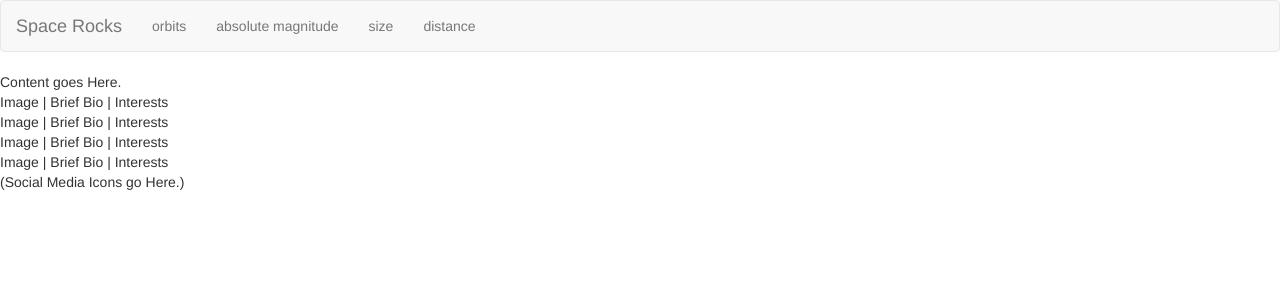
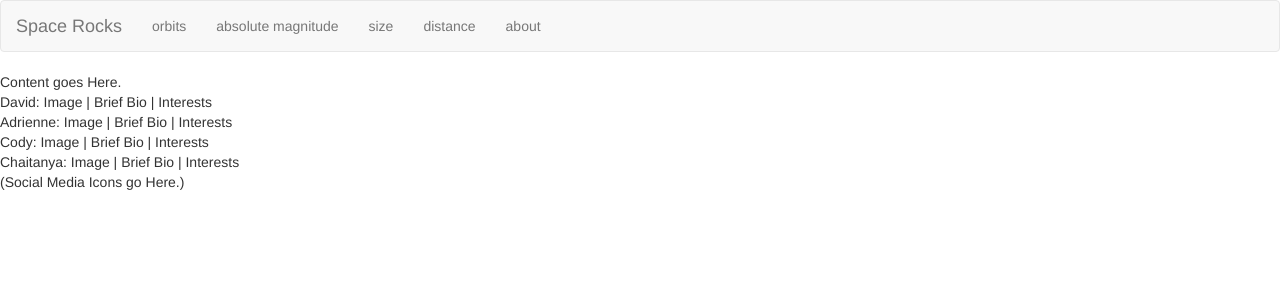
Before and after one commit to dave5801/space-rocks, a Python web app: template space_rocks/templates/about_us.jinja2 in a window 1280 px wide. Shown: the top 300 px of the page. Run offline with Jinja, Linux system fonts and the light colour scheme; the template is opened without the code that fills it, so the values that code supplies are empty; some libraries are stand-ins or nearby versions.

Commit message:
added route for about page

```diff
--- a/space_rocks/templates/about_us.jinja2
+++ b/space_rocks/templates/about_us.jinja2
@@ -4,10 +4,10 @@
 
 <div class="about-us">
 
-    <div class="about-david"> Image | Brief Bio | Interests</div>
-    <div class="about-adrienne">Image | Brief Bio | Interests</div>
-    <div class="about-cody">Image | Brief Bio | Interests</div>
-    <div class="about-chaitanya">Image | Brief Bio | Interests</div>
+    <div class="about-david">David: Image | Brief Bio | Interests</div>
+    <div class="about-adrienne">Adrienne: Image | Brief Bio | Interests</div>
+    <div class="about-cody">Cody: Image | Brief Bio | Interests</div>
+    <div class="about-chaitanya">Chaitanya: Image | Brief Bio | Interests</div>
 
 </div>
 
--- a/space_rocks/templates/layout.jinja2
+++ b/space_rocks/templates/layout.jinja2
@@ -39,6 +39,7 @@
           <li><a href="{{ request.route_url('absmag') }}">absolute magnitude</a></li>
           <li><a href="{{ request.route_url('size') }}">size</a></li>
           <li><a href="{{ request.route_url('distance') }}">distance</a></li>
+          <li><a href="{{ request.route_url('about') }}">about</a></li>
         </ul>
       </div>
     </nav>
```
